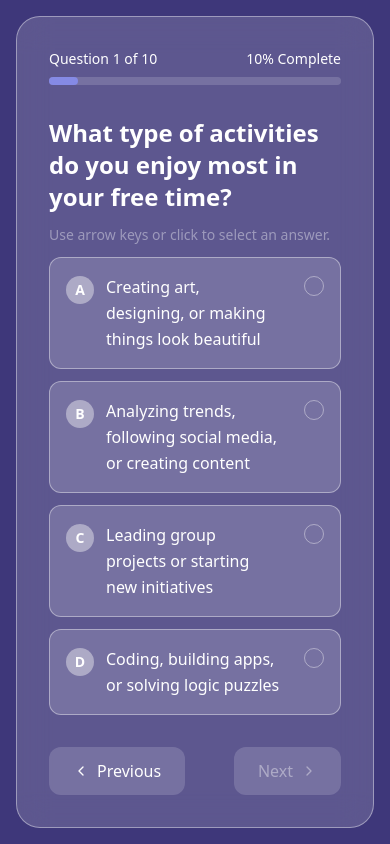
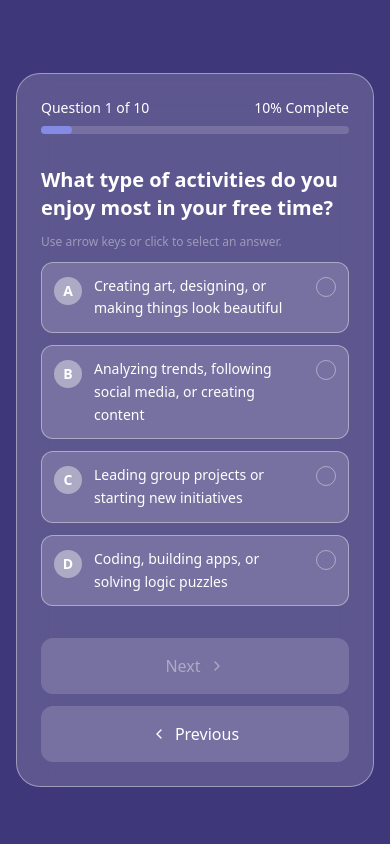
Before and after one commit to Harbour-Space-UTCC/major-quiz-app, a Next.js app in the folder quiz-app/: page / in a window 390 px wide. Both pictures are taken after a click on the button "Start Your Journey". Built offline with nearby package versions, Linux system fonts and the light colour scheme; a web font is replaced by a local one.

Commit message:
refactor: Enhance layout and accessibility across components with responsive design improvements

```diff
--- a/quiz-app/src/app/globals.css
+++ b/quiz-app/src/app/globals.css
@@ -110,3 +110,12 @@ body {
   color: var(--foreground);
   font-family: var(--font-sans);
 }
+
+/* Safe area helpers for modern iOS devices */
+.pt-safe { padding-top: env(safe-area-inset-top); }
+.pb-safe { padding-bottom: env(safe-area-inset-bottom); }
+.pl-safe { padding-left: env(safe-area-inset-left); }
+.pr-safe { padding-right: env(safe-area-inset-right); }
+
+/* Improve touch interactions */
+button, [role="button"], a { touch-action: manipulation; }
--- a/quiz-app/src/app/layout.tsx
+++ b/quiz-app/src/app/layout.tsx
@@ -7,6 +7,8 @@ export const metadata: Metadata = {
 }
 
 export const viewport: Viewport = {
+  width: 'device-width',
+  initialScale: 1,
   themeColor: '#3E377A',
 }
 
--- a/quiz-app/src/app/page.tsx
+++ b/quiz-app/src/app/page.tsx
@@ -70,9 +70,9 @@ function MajorQuizApp() {
   if (showResults && results) return <ResultsView results={results} onReset={resetQuiz} />;
 
   return (
-    <div className="min-h-screen bg-primary flex items-center justify-center p-4" role="application" aria-label="TechPath Quiz">
+    <div className="min-h-screen bg-primary flex items-center justify-center p-4 pb-safe" role="application" aria-label="TechPath Quiz">
       <div className="max-w-2xl mx-auto w-full">
-        <div className="bg-white-16 backdrop-blur-lg rounded-3xl p-8 border border-white-40">
+        <div className="bg-white-16 backdrop-blur-lg rounded-3xl p-6 md:p-8 border border-white-40">
           <ProgressBar current={currentQuestion} total={questions.length} />
 
           <div className="mb-8" aria-live="polite">
@@ -88,7 +88,7 @@ function MajorQuizApp() {
             />
           </div>
 
-          <div className="flex justify-between">
+          <div className="flex flex-col-reverse sm:flex-row gap-3 sm:gap-0 sm:justify-between">
             <button
               type="button"
               onClick={() => {
@@ -96,7 +96,7 @@ function MajorQuizApp() {
                 prevQuestion();
               }}
               aria-label={currentQuestion === 0 ? 'Back to start' : 'Previous question'}
-              className={`flex items-center gap-2 px-6 py-3 rounded-xl font-medium transition-all focus:outline-none focus-visible:ring-2 focus-visible:ring-white focus-visible:ring-offset-2 focus-visible:ring-offset-[rgba(62,55,122,0.6)] bg-white-16 text-white hover:bg-white-40 cursor-pointer`}
+              className={`flex items-center justify-center gap-2 px-6 py-4 rounded-xl font-medium transition-all focus:outline-none focus-visible:ring-2 focus-visible:ring-white focus-visible:ring-offset-2 focus-visible:ring-offset-[rgba(62,55,122,0.6)] bg-white-16 text-white hover:bg-white-40 cursor-pointer w-full sm:w-auto`}
             >
               <ChevronLeft className="w-4 h-4" />
               Previous
@@ -111,7 +111,7 @@ function MajorQuizApp() {
               }}
               disabled={selected === undefined}
               aria-disabled={selected === undefined}
-              className={`flex items-center gap-2 px-6 py-3 rounded-xl font-medium transition-all focus:outline-none focus-visible:ring-2 focus-visible:ring-white focus-visible:ring-offset-2 focus-visible:ring-offset-[rgba(62,55,122,0.6)] ${
+              className={`flex items-center justify-center gap-2 px-6 py-4 rounded-xl font-medium transition-all focus:outline-none focus-visible:ring-2 focus-visible:ring-white focus-visible:ring-offset-2 focus-visible:ring-offset-[rgba(62,55,122,0.6)] w-full sm:w-auto ${
                 selected === undefined
                   ? 'bg-white-16 text-white-40 cursor-not-allowed'
                   : 'bg-white-100 text-primary-600 hover:bg-neutral-100 cursor-pointer'
--- a/quiz-app/src/components/QuestionCard.tsx
+++ b/quiz-app/src/components/QuestionCard.tsx
@@ -29,10 +29,10 @@ export function QuestionCard({
         }
       }}
     >
-      <legend className="text-2xl font-bold text-white mb-3">
+      <legend className="text-xl sm:text-2xl font-bold text-white mb-3">
         {question.question}
       </legend>
-      <p id={hintId} className="text-white-40 text-sm mb-3">
+      <p id={hintId} className="text-white-40 text-xs sm:text-sm mb-3">
         Use arrow keys or click to select an answer.
       </p>
 
@@ -44,7 +44,7 @@ export function QuestionCard({
             <label
               key={idx}
               htmlFor={optionId}
-              className={`group relative flex items-start gap-3 w-full p-4 rounded-xl transition-all hover:scale-[1.01] cursor-pointer border ${
+              className={`group relative flex items-start gap-3 w-full p-3 sm:p-4 rounded-xl transition-all hover:scale-[1.01] cursor-pointer border ${
                 checked
                   ? "bg-white-100 text-primary-600 shadow-lg border-white-100"
                   : "bg-white-16 text-white hover:bg-white-40 border-white-40"
@@ -69,7 +69,7 @@ export function QuestionCard({
               >
                 {letters[idx] ?? String(idx + 1)}
               </span>
-              <span className="flex-1 leading-relaxed">{answer.text}</span>
+              <span className="flex-1 leading-relaxed text-sm sm:text-base">{answer.text}</span>
               <span
                 aria-hidden
                 className={`ml-3 mt-0.5 h-5 w-5 rounded-full border flex items-center justify-center transition-all ${
--- a/quiz-app/src/components/StartScreen.tsx
+++ b/quiz-app/src/components/StartScreen.tsx
@@ -4,11 +4,11 @@ import { majors } from "@/lib/quiz";
 
 export function StartScreen({ onStart }: { onStart: () => void }) {
   return (
-    <div className="min-h-screen bg-primary flex items-center justify-center p-4">
+    <div className="min-h-screen bg-primary flex items-center justify-center p-4 pb-safe">
       <div className="max-w-2xl mx-auto text-center">
-        <div className="bg-white-16 backdrop-blur-lg rounded-3xl p-8 border border-white-40">
-          <h1 className="text-5xl font-bold text-white mb-4">TechPath Quiz</h1>
-          <p className="text-xl text-white mb-8">
+        <div className="bg-white-16 backdrop-blur-lg rounded-3xl p-6 md:p-8 border border-white-40">
+          <h1 className="text-3xl md:text-5xl font-bold text-white mb-3 md:mb-4">TechPath Quiz</h1>
+          <p className="text-base md:text-xl text-white mb-6 md:mb-8">
             Discover your perfect tech major in just 3 minutes!
           </p>
 
@@ -23,7 +23,7 @@ export function StartScreen({ onStart }: { onStart: () => void }) {
             ))}
           </div>
 
-          <div className="text-white mb-8">
+          <div className="text-white mb-6 md:mb-8 text-sm md:text-base">
             <p className="mb-2">✨ 10 smart questions</p>
             <p className="mb-2">🎯 Personalized recommendations</p>
             <p className="mb-2">💼 Real career insights</p>
@@ -33,7 +33,7 @@ export function StartScreen({ onStart }: { onStart: () => void }) {
             type="button"
             onClick={onStart}
             aria-label="Start the TechPath Quiz"
-            className="bg-white-100 text-primary-600 px-8 py-4 rounded-xl font-bold text-lg hover:bg-neutral-100 transition-all transform hover:scale-105 cursor-pointer focus:outline-none focus-visible:ring-2 focus-visible:ring-white focus-visible:ring-offset-2 focus-visible:ring-offset-[rgba(62,55,122,0.6)]"
+            className="bg-white-100 text-primary-600 px-6 md:px-8 py-4 rounded-xl font-bold text-base md:text-lg hover:bg-neutral-100 transition-all transform hover:scale-[1.02] md:hover:scale-105 cursor-pointer focus:outline-none focus-visible:ring-2 focus-visible:ring-white focus-visible:ring-offset-2 focus-visible:ring-offset-[rgba(62,55,122,0.6)] w-full md:w-auto"
           >
             Start Your Journey
           </button>
```
Also changed, not shown: quiz-app/src/components/ResultsView.tsx (+18 -18 lines).
